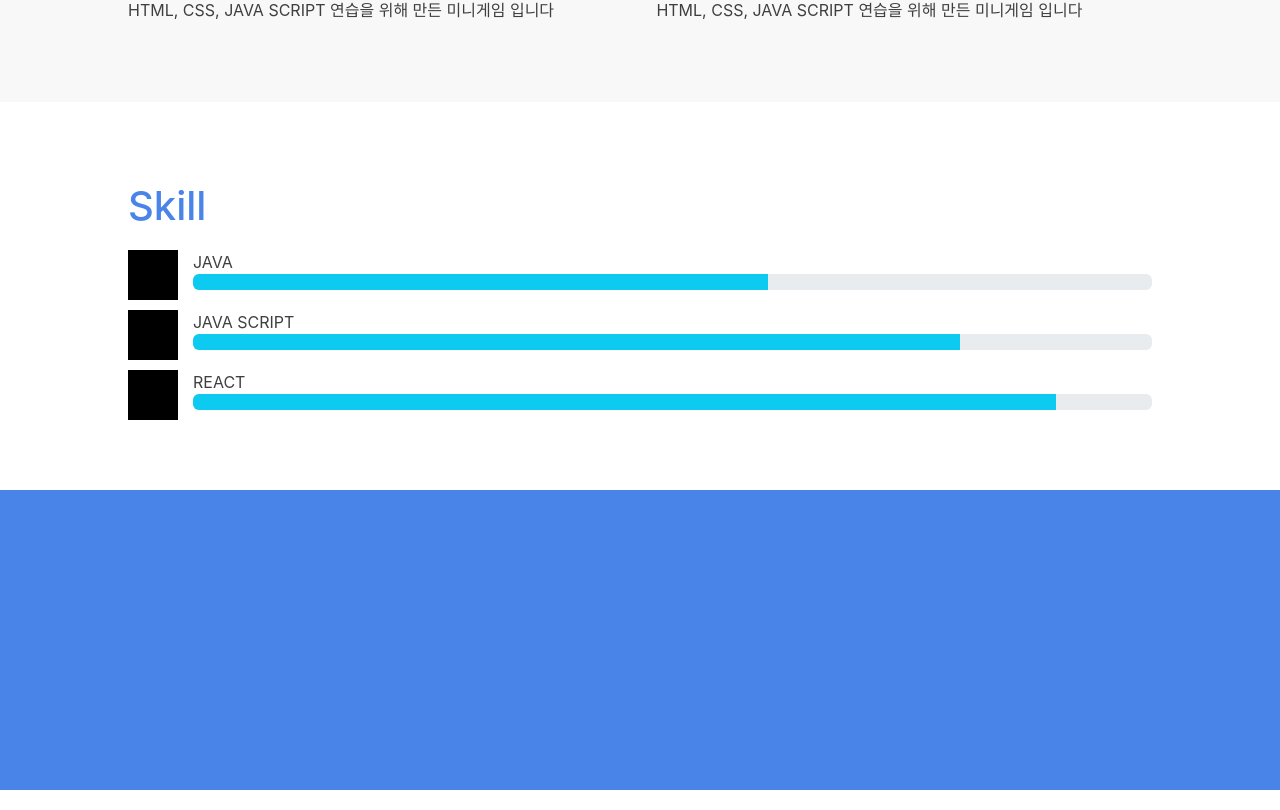
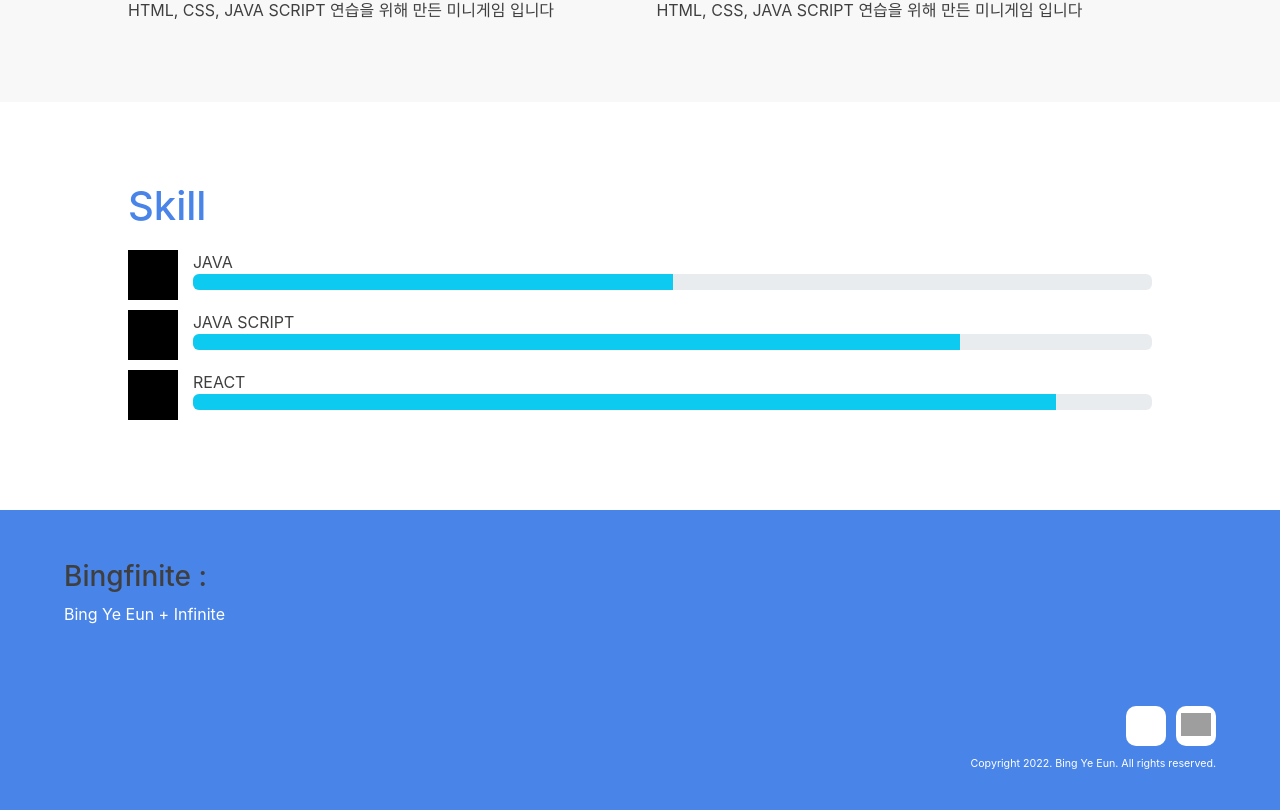
Before and after one commit to woonyBing/bingfinite, a React (Create React App) app: page / in a window 1280 px wide. Shown: the part 2249-3059 px from the top of the page. Built offline with nearby package versions, Linux system fonts and the light colour scheme; grey boxes are pictures that could not be loaded.

Commit message:
footer sns아이콘 작업해야함

```diff
--- a/src/App.css
+++ b/src/App.css
@@ -128,7 +128,7 @@ li {
 .Skill {
   box-sizing : border-box;
   margin:0px;
-  margin-bottom: 80px;
+  margin-bottom: 100px;
   height: auto;
 }
 .SkillTitle {
@@ -153,4 +153,40 @@ li {
 .Footer {
   background-color: rgb(73, 132, 232);
   height: 300px;
+  overflow: hidden;
 }
+.ftLogo {
+  color: white;
+  margin-top: 50px;
+  margin-left: 5%;
+}
+.ftSns {
+  margin-top: 80px;
+  float: right;
+  margin-right: 5%;
+  margin-bottom: 10px;
+}
+.ftSnsTalk{
+  background-color: white;
+  width:40px;
+  height:40px;
+  border-radius: 10px;
+}
+.ftSnsInsta {
+  /* background-image: ; */
+  background-color: white;
+  width:40px;
+  height: 40px;
+  border-radius: 10px;
+  margin-left: 50px;
+  float: left;
+  padding:5px
+}
+
+.ftCopyright{
+  color:white;
+  font-size:8pt;
+  text-align: right;
+  margin-right:5%;
+  clear: both;
+}
--- a/src/App.js
+++ b/src/App.js
@@ -44,6 +44,19 @@ function App() {
               <div><MainProject/></div>
               <div><MainSkill/></div>
               <div className="Footer">
+                <div className="ftLogo">
+                  <h3>Bingfinite :</h3>
+                  <div style={{color:'white'}}>Bing Ye Eun + Infinite</div>
+                </div>
+                <div className="ftSns">
+                  <div className="ftSnsInsta">
+                    <img src="https://cdn-icons-png.flaticon.com/512/87/87390.png" width="30px" style={{color:'blue'}}/>
+                  </div>
+                  <div className="ftSnsTalk"></div>
+                </div>
+                <div className="ftCopyright">
+                Copyright 2022. Bing Ye Eun. All rights reserved.
+                </div>
               </div>
             </div>
           }></Route>
@@ -111,7 +124,7 @@ function MainSkill() {
             <div className="skillIcon"></div>
             <div style={{width: '80%', margin:'auto'}}>
                 <div>JAVA</div>
-                <ProgressBar variant="info" now={60} />
+                <ProgressBar variant="info" now={50} />
             </div>
         </div>
         <div className='skillType'>
```
